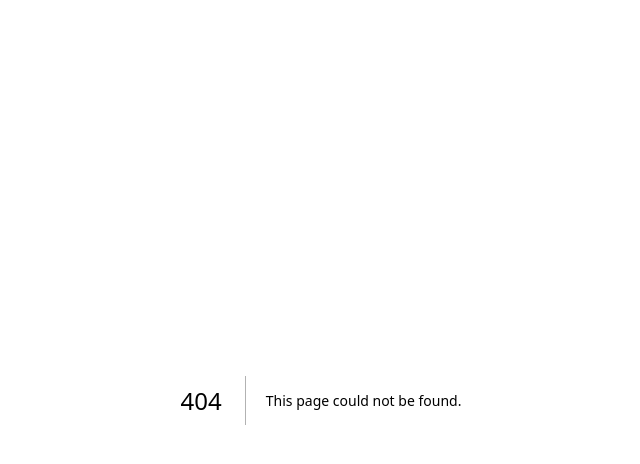
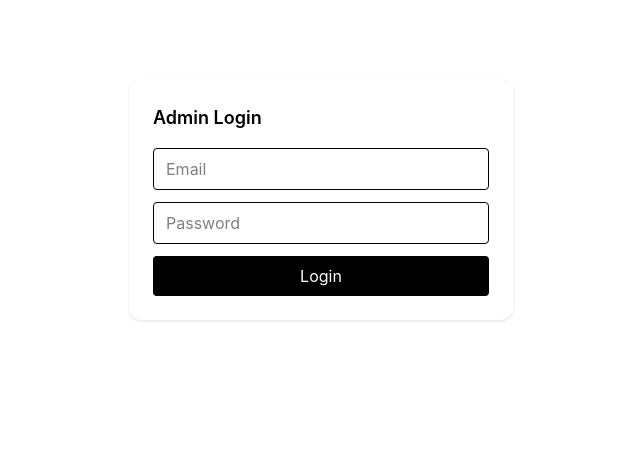
Before and after one commit to vanshsaxena2022-hub/profiit-engine, a Next.js app: page /admin/login in a window 1280 px wide. Before the commit this address had no page. Shown: the top 464 px of the page, without its empty margins (319-959 px from the left). Built offline with nearby package versions, Linux system fonts and the light colour scheme.

Commit message:
super admin

```diff
--- a/src/app/api/create-shop/route.ts
+++ b/src/app/admin/create-shop/route.ts
@@ -1,8 +1,11 @@
+"use client";
 import { NextRequest, NextResponse } from "next/server";
 import { PrismaClient } from "@prisma/client";
 import bcrypt from "bcryptjs";
 export const dynamic = "force-dynamic";
 export const runtime = "nodejs";
+import { useEffect } from "react";
+import { useRouter } from "next/navigation";
 
 const prisma = new PrismaClient();
 
@@ -64,6 +67,16 @@ export async function POST(req: NextRequest) {
       },
     });
 
+          const router = useRouter();
+
+          useEffect(() => {
+          const auth = localStorage.getItem("admin-auth");
+
+           if (!auth) {
+           router.push("/admin/login");
+               }
+              }, []);
+
     // 👤 create owner user (NO ROLE — important)
     await prisma.user.create({
       data: {
--- /dev/null
+++ b/src/app/admin/login/page.tsx
@@ -0,0 +1,56 @@
+"use client";
+
+import { useState } from "react";
+import axios from "axios";
+import { useRouter } from "next/navigation";
+
+export default function AdminLogin() {
+  const [email, setEmail] = useState("");
+  const [password, setPassword] = useState("");
+  const router = useRouter();
+
+  const login = async () => {
+    try {
+      await axios.post("/api/admin-login", {
+        email,
+        password,
+      });
+
+      localStorage.setItem("admin-auth", "true");
+
+      router.push("/admin/create-store");
+    } catch {
+      alert("Invalid Admin Credentials");
+    }
+  };
+
+  return (
+    <div className="max-w-sm mx-auto mt-20 bg-white p-6 rounded-xl shadow">
+      <h2 className="text-lg font-semibold mb-4">
+        Admin Login
+      </h2>
+
+      <input
+        placeholder="Email"
+        className="w-full border px-3 py-2 mb-3 rounded"
+        value={email}
+        onChange={(e) => setEmail(e.target.value)}
+      />
+
+      <input
+        type="password"
+        placeholder="Password"
+        className="w-full border px-3 py-2 mb-3 rounded"
+        value={password}
+        onChange={(e) => setPassword(e.target.value)}
+      />
+
+      <button
+        onClick={login}
+        className="w-full bg-black text-white py-2 rounded"
+      >
+        Login
+      </button>
+    </div>
+  );
+}
--- /dev/null
+++ b/src/app/api/admin-login/route.ts
@@ -0,0 +1,19 @@
+import { NextResponse } from "next/server";
+
+export async function POST(req: Request) {
+  const body = await req.json();
+
+  const { email, password } = body;
+
+  if (
+    email === process.env.SUPER_ADMIN_EMAIL &&
+    password === process.env.SUPER_ADMIN_PASSWORD
+  ) {
+    return NextResponse.json({ success: true });
+  }
+
+  return NextResponse.json(
+    { error: "Invalid credentials" },
+    { status: 401 }
+  );
+}
```
Also changed, not shown: 1 other file (tests, documents, lock files or other folders).
